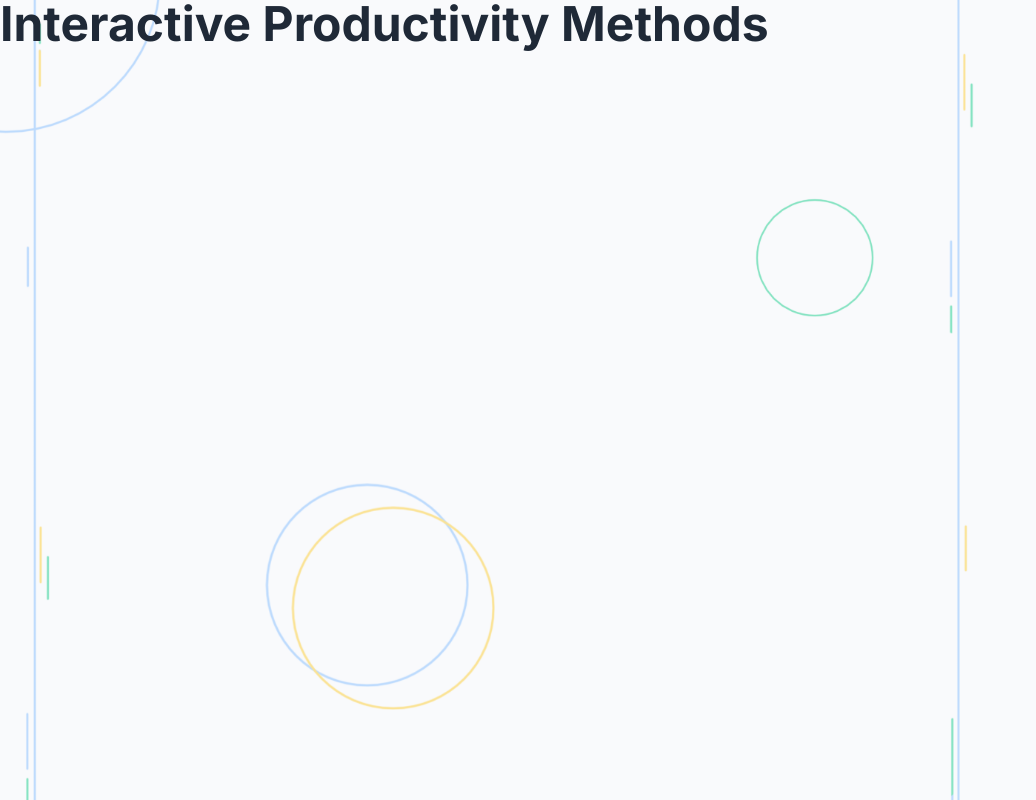
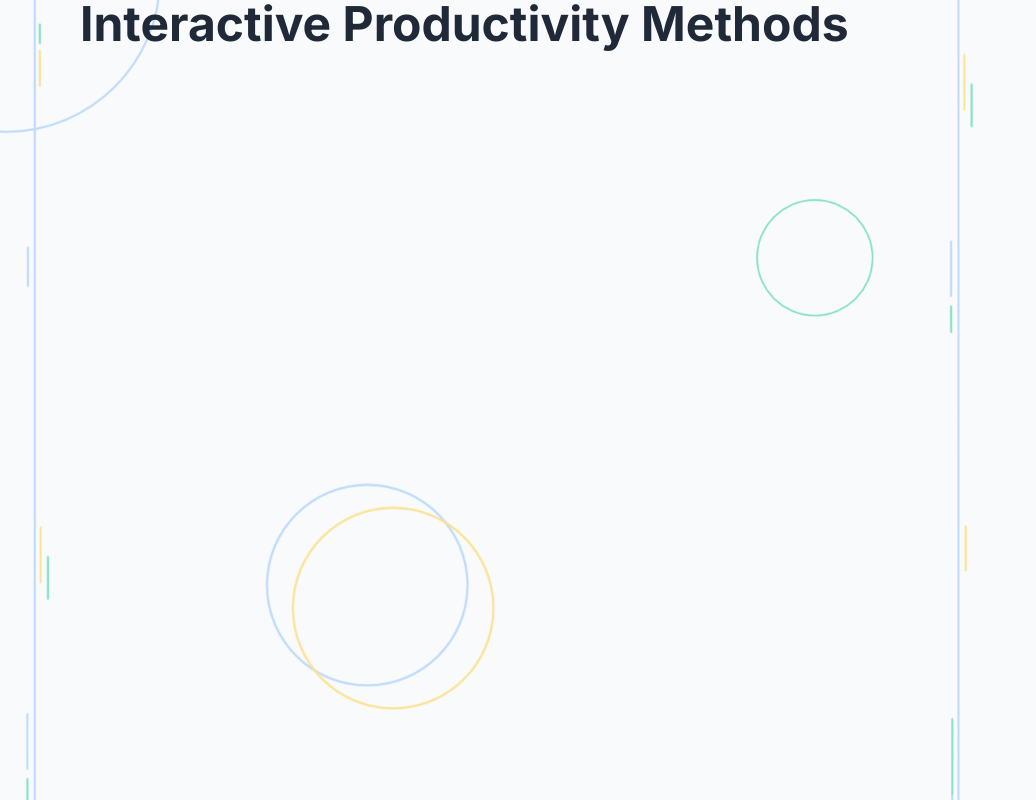
Before and after one commit to soylltari/interactive-productivity-methods, a React (Vite) app: page / in a window 1280 px wide. Shown: the whole page, without its empty margins (0-1036 px from the left). Built offline with nearby package versions, Linux system fonts and the light colour scheme.

Commit message:
style: add padding to body and navbar

```diff
--- a/src/components/Navbar.jsx
+++ b/src/components/Navbar.jsx
@@ -3,7 +3,7 @@ import { Link } from "react-router-dom";
 
 export default function Navbar() {
   return (
-    <nav className="flex justify-end sticky top-0 z-50">
+    <nav className="flex justify-end sticky top-0 z-50 py-4">
       <ul className="hidden md:flex gap-12">
         <li>
           <Link to="/">Home</Link>
--- a/src/index.css
+++ b/src/index.css
@@ -6,7 +6,7 @@
   body {
     font-family: "Inter", sans-serif;
     color: #1f2937;
-    @apply min-h-screen bg-[url('./assets/bg-mobile.png')] bg-cover bg-no-repeat bg-fixed md:bg-[url('./assets/bg-desktop.png')];
+    @apply px-4 md:px-10 lg:px-20 min-h-screen bg-[url('./assets/bg-mobile.png')] bg-cover bg-no-repeat bg-fixed md:bg-[url('./assets/bg-desktop.png')];
   }
 
   h1 {
```
